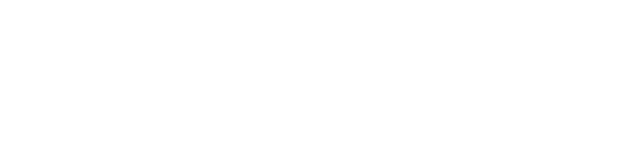
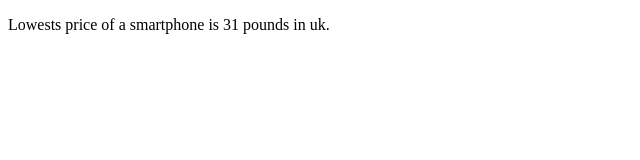
Before and after one commit to Henryispro/henryispro.github.io, a plain HTML site: page about.html in a window 1280 px wide. Shown: the whole page, without its empty margins (0-640 px from the left). Drawn offline with Linux system fonts and the light colour scheme.

Commit message:
Update about.html

```diff
--- a/about.html
+++ b/about.html
@@ -1,8 +1,10 @@
 <!DOCTYPE html>
 <html lang = "en">
 <head>
-
+<title> About cheap phones </title>
 </head>
 <body>
+<p>Lowests price of a smartphone is 31 pounds in uk.</p>
 <a href=""></a>
 </body>
+</html>
```
